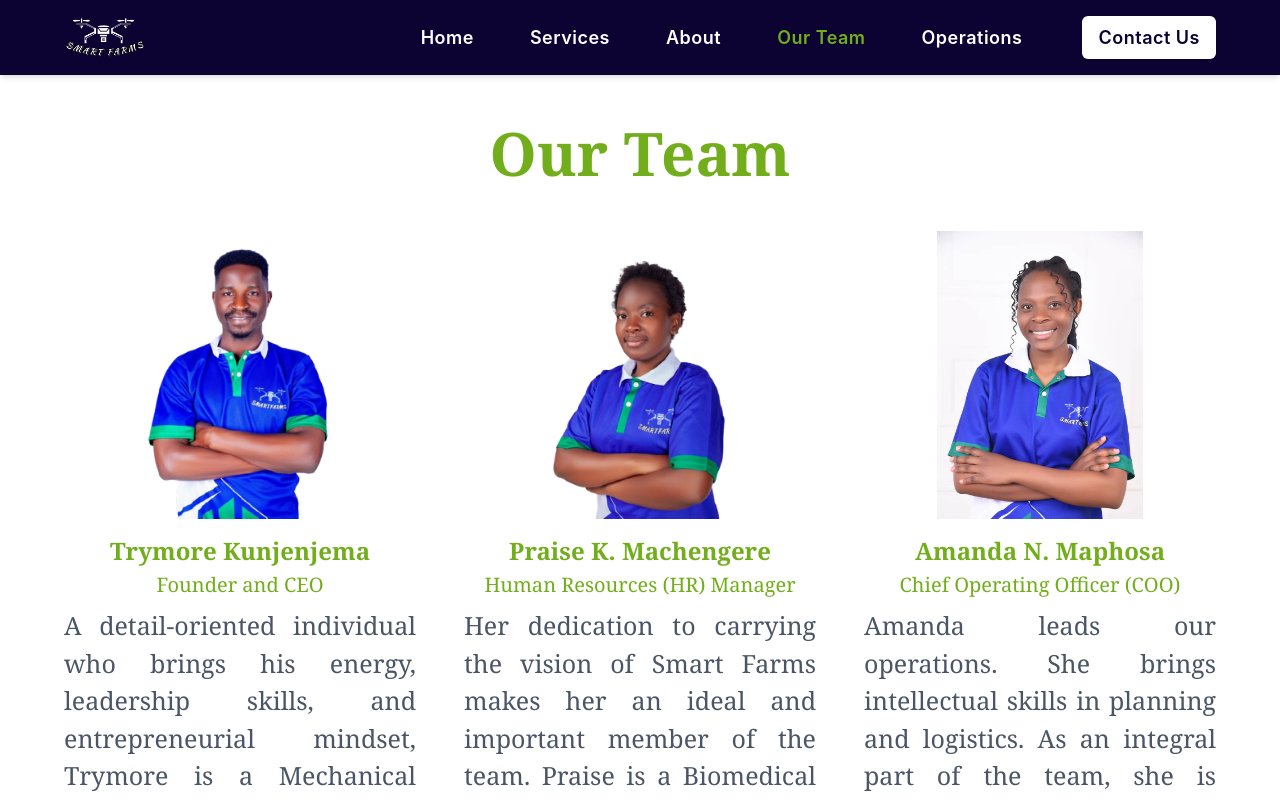
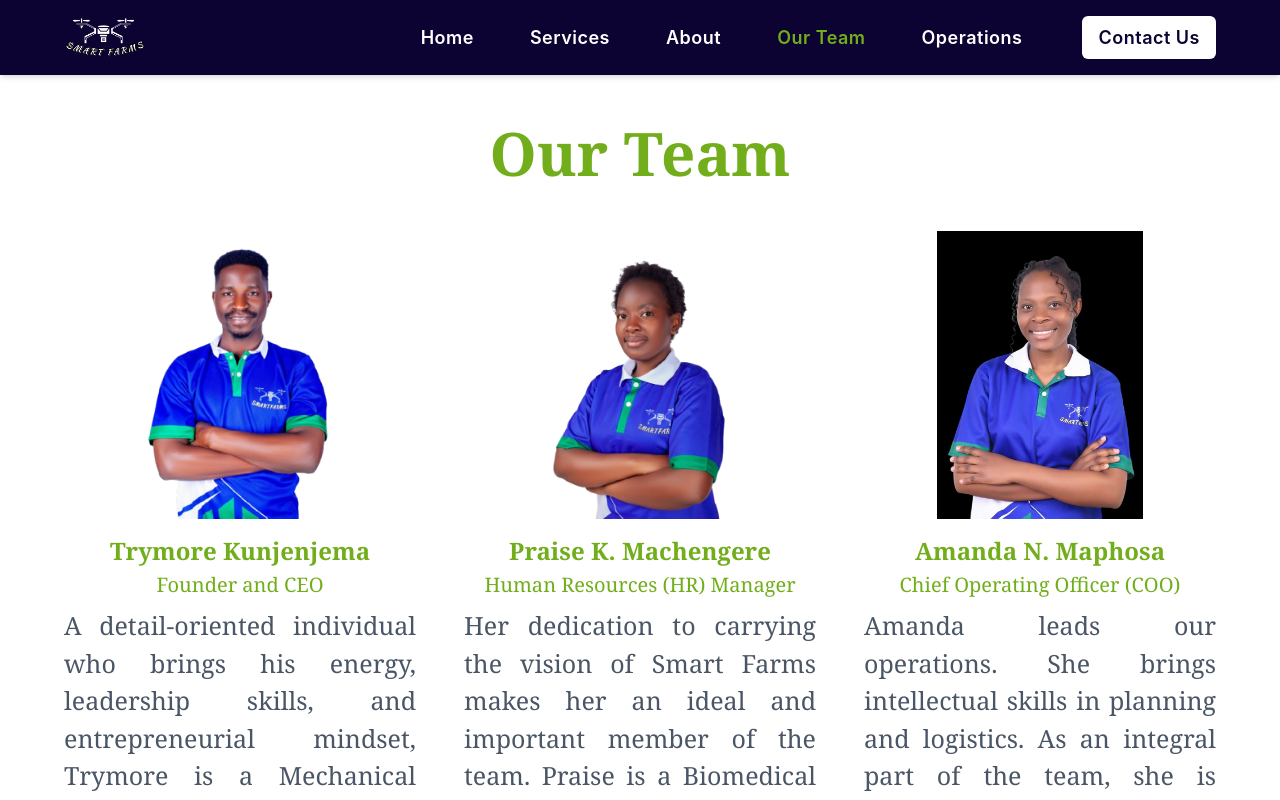
Before and after one commit to HudsonWayne/Smart-Farms, a Next.js app: page /our-team in a window 1280 px wide. Shown: the top 800 px of the page. Built offline with nearby package versions, Linux system fonts and the light colour scheme; a web font is replaced by a local one.

Commit message:
initial commit

```diff
--- a/src/pages/our-team.tsx
+++ b/src/pages/our-team.tsx
@@ -74,7 +74,7 @@ export default function OurTeamPage() {
         {/* Team Member 3 */}
         <div className="text-center">
           <img
-            src="/ime.jpg"
+            src="/im.jpg"
             alt="Amanda N. Maphosa"
             className="w-full h-72 mx-auto mb-4 object-contain"
           />
```
Also changed, not shown: public/im.jpg (added).
